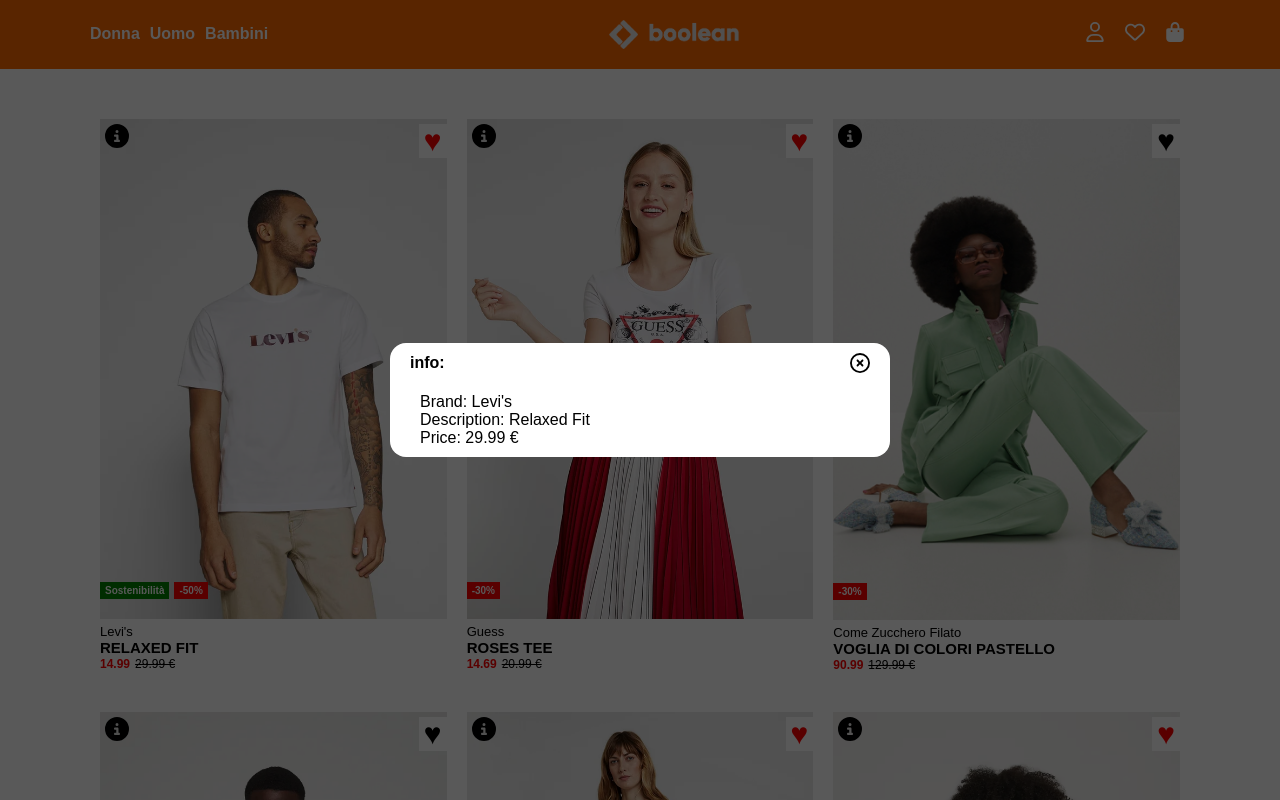
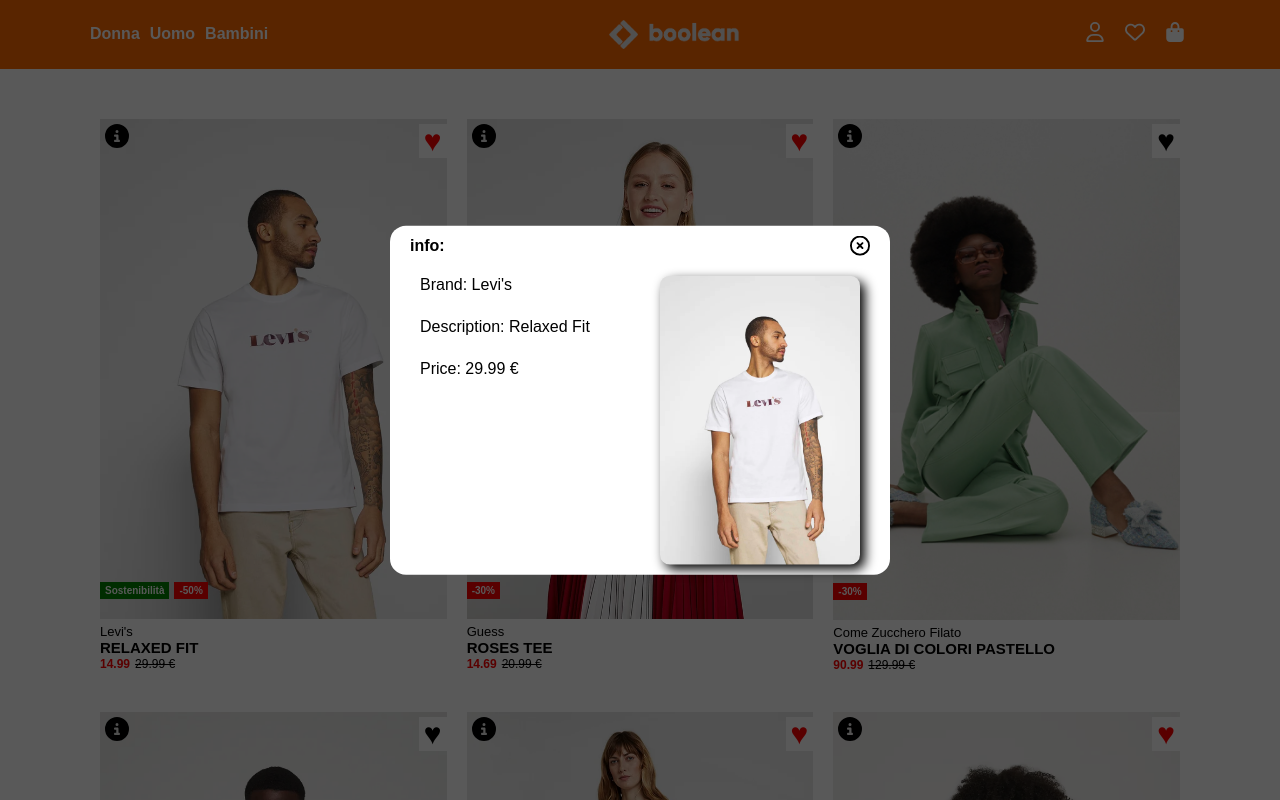
Before and after one commit to Michele-S2001/vite-boolando, a Vue app: page / in a window 1280 px wide. Both pictures are taken after a click on the picture 117 px from the left and 135 px from the top of the page. Shown: the top 800 px of the page. Built offline with nearby package versions, Linux system fonts and the light colour scheme; data requests are answered from the project's data file.

Commit message:
ADD > One img on right side of the modal

```diff
--- a/src/components/AppMain.vue
+++ b/src/components/AppMain.vue
@@ -76,7 +76,9 @@
           <p class="text">{{ productDesc }}</p>
           <p class="price">{{ productPrice }} &euro;</p>
         </div>
-        <!-- <div class="modal__image"></div> -->
+        <div class="image">
+          <img :src="currentProduct.frontImage">
+        </div>
       </div>
     </div>
   </div>
@@ -111,11 +113,32 @@
     .close-icon {
       width: 20px;
       cursor: pointer;
+
+      &:hover {
+        filter: drop-shadow(0 0 2px $black);
+      }
     }
   }
 
   &__body {
     padding: 20px 10px 0 10px;
+    display: flex;
+    justify-content: space-between;
+    gap: 7px;
+
+    .description p {
+      margin-bottom: 1.5em;
+    }
+
+    .image {
+      max-width: 200px;
+      border-radius: 20px;
+
+      & img {
+        border-radius: 10px;
+        filter: drop-shadow(5px 5px 6px $black);
+      }
+    }
   }
 }
 
```
